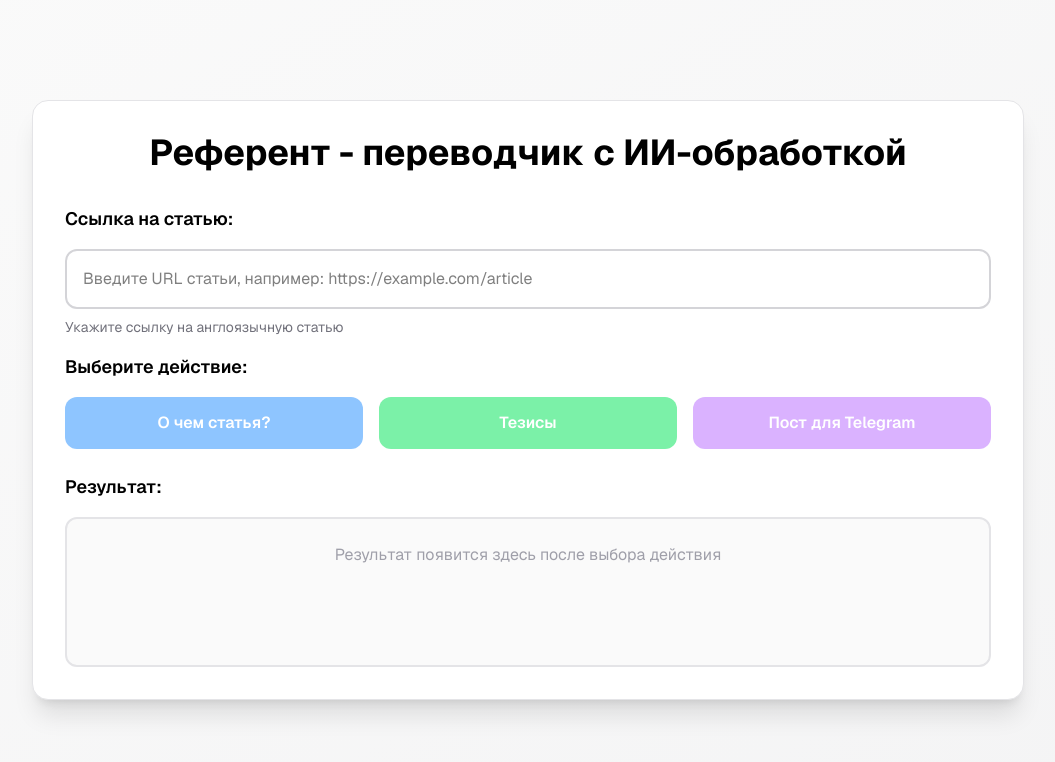
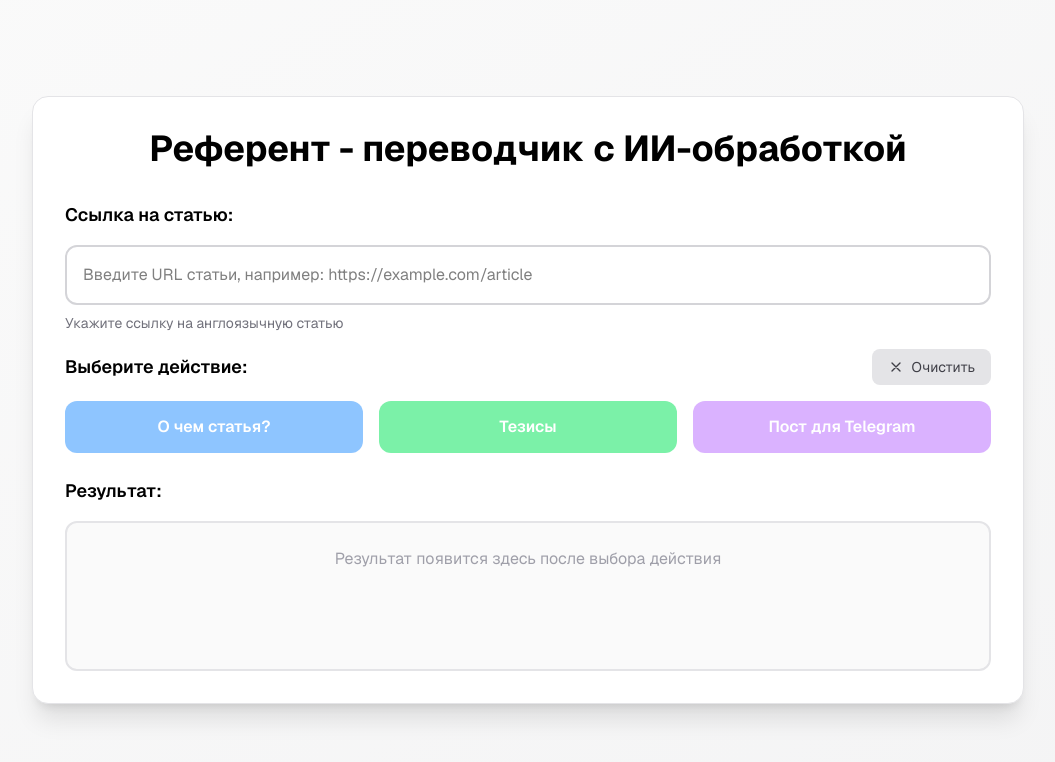
Before and after one commit to 19Bas2y8a-Nik/referent, a Next.js app: page / in a window 1280 px wide. Shown: the top 762 px of the page, without its empty margins (112-1167 px from the left). Built offline with nearby package versions, Linux system fonts and the light colour scheme.

Commit message:
Enhance Home component by adding a clear button to reset all fields and results, and implement automatic scrolling to results after generation. Introduce useRef for result reference management.

```diff
--- a/app/page.tsx
+++ b/app/page.tsx
@@ -1,6 +1,6 @@
 "use client";
 
-import { useState } from "react";
+import { useState, useRef, useEffect } from "react";
 import { Alert, AlertDescription, AlertIcon } from "./components/ui/alert";
 
 export default function Home() {
@@ -11,6 +11,7 @@ export default function Home() {
   const [copied, setCopied] = useState(false);
   const [processStatus, setProcessStatus] = useState("");
   const [error, setError] = useState<string | null>(null);
+  const resultRef = useRef<HTMLDivElement>(null);
 
   // Валидация URL
   const validateUrl = (urlString: string): boolean => {
@@ -47,6 +48,30 @@ export default function Home() {
       console.error("Ошибка копирования:", err);
     }
   };
+
+  // Функция для очистки всех состояний
+  const handleClear = () => {
+    setUrl("");
+    setResult("");
+    setUrlError("");
+    setError(null);
+    setProcessStatus("");
+    setCopied(false);
+    setLoading(false);
+  };
+
+  // Автоматическая прокрутка к результатам после успешной генерации
+  useEffect(() => {
+    if (result && !loading && resultRef.current) {
+      // Небольшая задержка для завершения рендеринга
+      setTimeout(() => {
+        resultRef.current?.scrollIntoView({
+          behavior: "smooth",
+          block: "start"
+        });
+      }, 100);
+    }
+  }, [result, loading]);
 
   // Функция для получения дружественного сообщения об ошибке
   const getFriendlyErrorMessage = (error: unknown, response?: Response): string => {
@@ -250,7 +275,19 @@ export default function Home() {
           {urlError && (
             <p className="text-red-500 text-sm mb-4">{urlError}</p>
           )}
-          <p className="text-lg font-semibold text-black dark:text-zinc-50 mb-4">Выберите действие:</p>
+          <div className="flex items-center justify-between mb-4">
+            <p className="text-lg font-semibold text-black dark:text-zinc-50">Выберите действие:</p>
+            <button
+              onClick={handleClear}
+              className="px-4 py-2 text-sm bg-zinc-200 dark:bg-zinc-800 text-zinc-700 dark:text-zinc-300 rounded-lg hover:bg-zinc-300 dark:hover:bg-zinc-700 transition-all flex items-center gap-2"
+              title="Очистить все поля и результаты"
+            >
+              <svg className="w-4 h-4" fill="none" stroke="currentColor" viewBox="0 0 24 24">
+                <path strokeLinecap="round" strokeLinejoin="round" strokeWidth={2} d="M6 18L18 6M6 6l12 12" />
+              </svg>
+              <span>Очистить</span>
+            </button>
+          </div>
           <div className="flex flex-col sm:flex-row gap-4 w-full mb-6">
             <button
               onClick={() => handleClick("about")}
@@ -312,7 +349,10 @@ export default function Home() {
               </button>
             )}
           </div>
-          <div className="w-full min-h-[150px] p-6 border-2 border-zinc-200 dark:border-zinc-700 rounded-xl bg-zinc-50 dark:bg-zinc-900 text-black dark:text-zinc-100 relative">
+          <div
+            ref={resultRef}
+            className="w-full min-h-[150px] p-6 border-2 border-zinc-200 dark:border-zinc-700 rounded-xl bg-zinc-50 dark:bg-zinc-900 text-black dark:text-zinc-100 relative"
+          >
             {loading ? (
               <div className="flex flex-col items-center justify-center h-full gap-3">
                 <div className="relative w-12 h-12">
```
